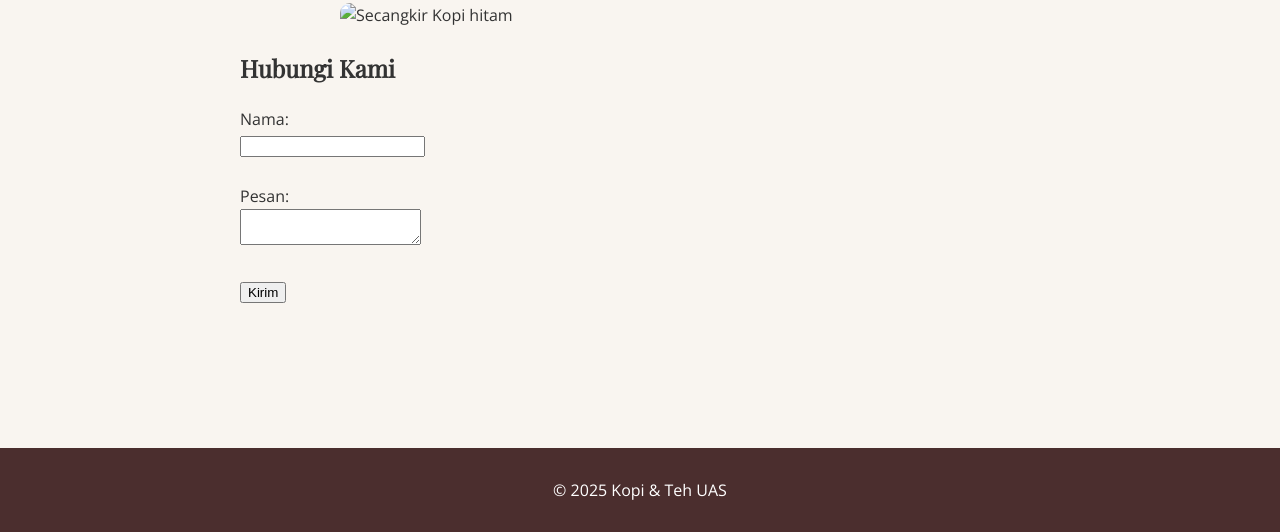
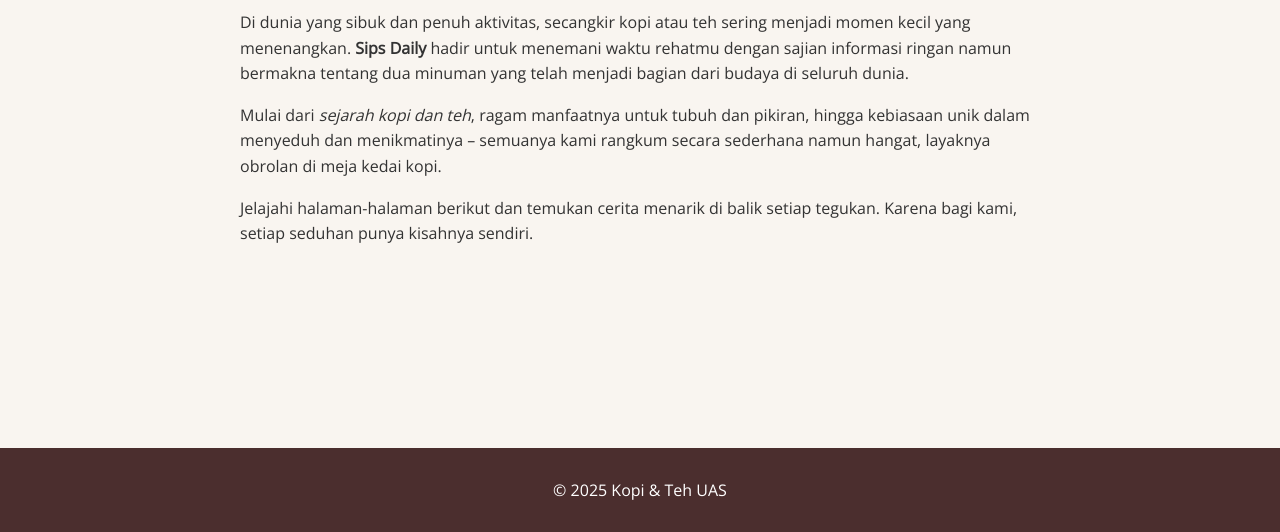
Before and after one commit to mrNoobys/DailySips, a plain HTML site: page index.html in a window 1280 px wide. Shown: the part 268-800 px from the top of the page. Drawn offline with nearby package versions, Linux system fonts and the light colour scheme.

Commit message:
Update index.html

```diff
--- a/index.html
+++ b/index.html
@@ -14,26 +14,31 @@
     <h1>Kopi & Teh: Cerita, Sejarah, dan Manfaat</h1>
     <nav>
       <ul>
-        <li><a href="posting1.html">Apa Itu Kopi dan Teh</a></li>
-        <li><a href="posting2.html">Sejarah Kopi</a></li>
-        <li><a href="posting3.html">Sejarah Teh</a></li>
-        <li><a href="posting4.html">Manfaat Kopi</a></li>
-        <li><a href="posting5.html">Manfaat Teh</a></li>
+        <li><a href="posting1.html" class="tombol-link">Apa Itu Kopi dan Teh</a></li>
+        <li><a href="posting2.html" class="tombol-link">Sejarah Kopi</a></li>
+        <li><a href="posting3.html" class="tombol-link">Sejarah Teh</a></li>
+        <li><a href="posting4.html" class="tombol-link">Manfaat Kopi</a></li>
+        <li><a href="posting5.html" class="tombol-link">Manfaat Teh</a></li>
       </ul>
     </nav>
   </header>
   <main>
-    <p>Selamat datang di website kami! Temukan informasi seputar kopi dan teh, mulai dari sejarah hingga manfaatnya untuk fisik dan psikis.</p>
-    <img src="images/kopi-tablet.jpg" alt="Secangkir Kopi hitam">
-    <h2>Hubungi Kami</h2>
-    <form action="#" method="POST">
-      <label>Nama:</label><br>
-      <input type="text" name="nama"><br><br>
-      <label>Pesan:</label><br>
-      <textarea name="pesan"></textarea><br><br>
-      <input type="submit" value="Kirim">
-    </form>
-    <button onclick="scrollToTop()" id="scrollBtn">↑</button>
+    <h1>Selamat Datang di <span style="color: #ff6600;">Daily Sips</span></h1>
+<p>
+  Di dunia yang sibuk dan penuh aktivitas, secangkir kopi atau teh sering menjadi momen kecil yang menenangkan.
+  <strong>Sips Daily</strong> hadir untuk menemani waktu rehatmu dengan sajian informasi ringan namun bermakna tentang dua minuman yang telah menjadi bagian dari budaya di seluruh dunia.
+</p>
+
+<p>
+  Mulai dari <em>sejarah kopi dan teh</em>, ragam manfaatnya untuk tubuh dan pikiran, hingga kebiasaan unik dalam menyeduh dan menikmatinya – semuanya kami rangkum secara sederhana namun hangat, layaknya obrolan di meja kedai kopi.
+</p>
+
+<p>
+  Jelajahi halaman-halaman berikut dan temukan cerita menarik di balik setiap tegukan. Karena bagi kami, setiap seduhan punya kisahnya sendiri.
+</p>
+
+
+
   </main>
   <footer>
     <p>&copy; 2025 Kopi & Teh UAS</p>
```
